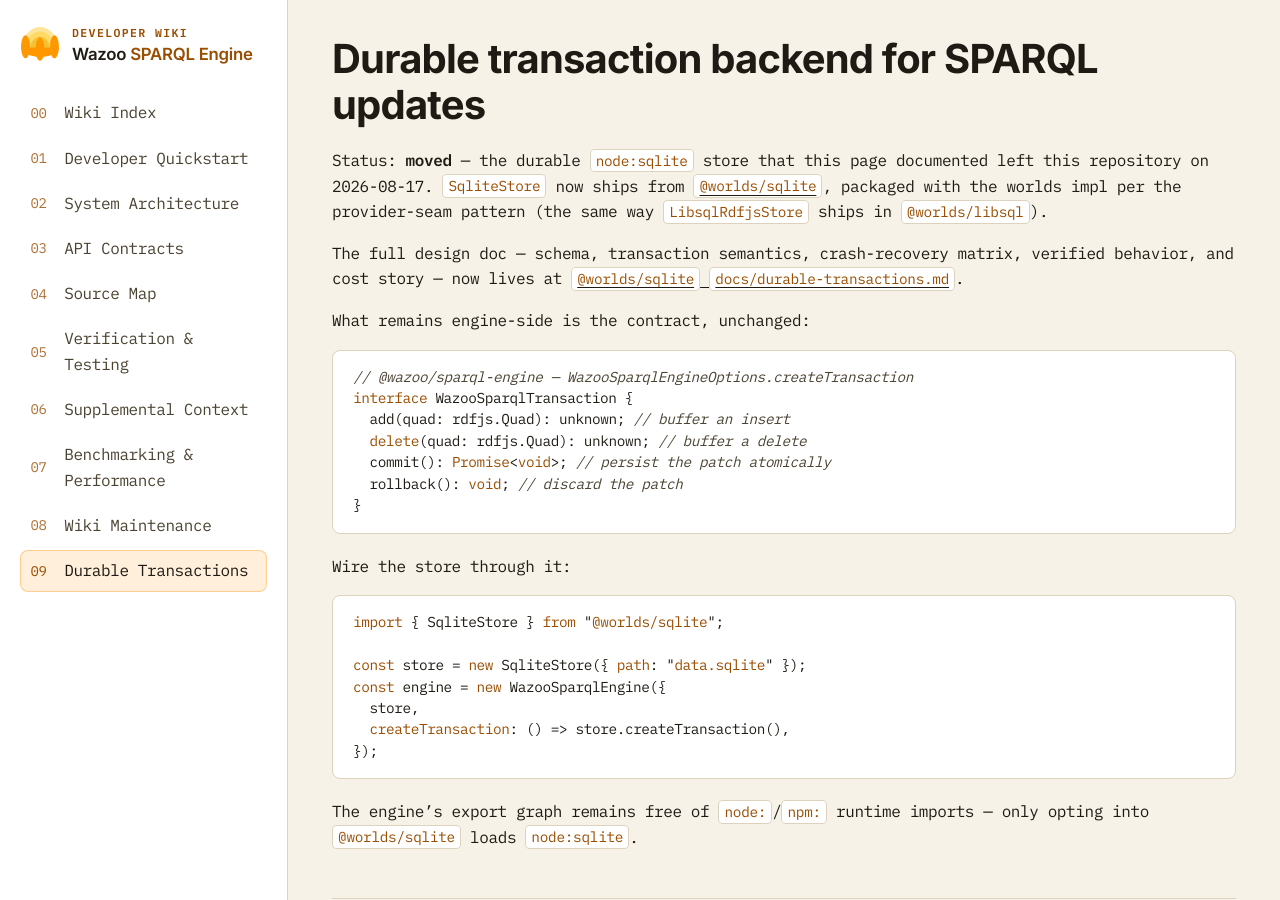
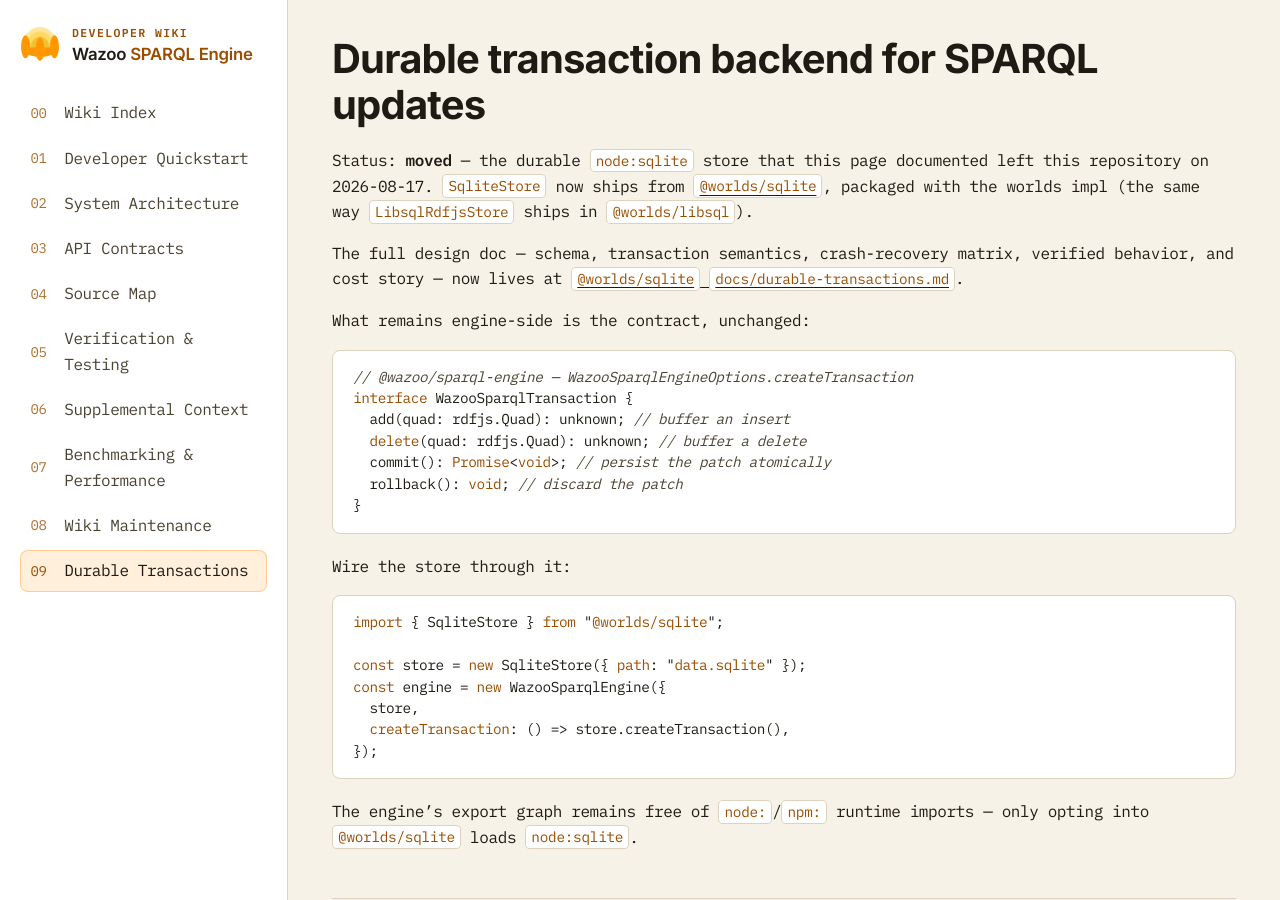
Before and after one commit to wazootech/sparql-engine, a Jekyll site: the page built from docs/durable-transactions.md, in a window 1280 px wide and 900 px high. Built offline with Jekyll 4.4.1, drawn with Linux system fonts in a browser that asks for light colours.

Commit message:
docs: drop stale provider-seam reference in durable-transactions (#156)

```diff
--- a/docs/durable-transactions.md
+++ b/docs/durable-transactions.md
@@ -8,8 +8,7 @@ layout: default
 Status: **moved** — the durable `node:sqlite` store that this page documented
 left this repository on 2026-08-17. `SqliteStore` now ships from
 [`@worlds/sqlite`](https://github.com/wazootech/worlds-sqlite), packaged with
-the worlds impl per the provider-seam pattern (the same way `LibsqlRdfjsStore`
-ships in `@worlds/libsql`).
+the worlds impl (the same way `LibsqlRdfjsStore` ships in `@worlds/libsql`).
 
 The full design doc — schema, transaction semantics, crash-recovery matrix,
 verified behavior, and cost story — now lives at
```
